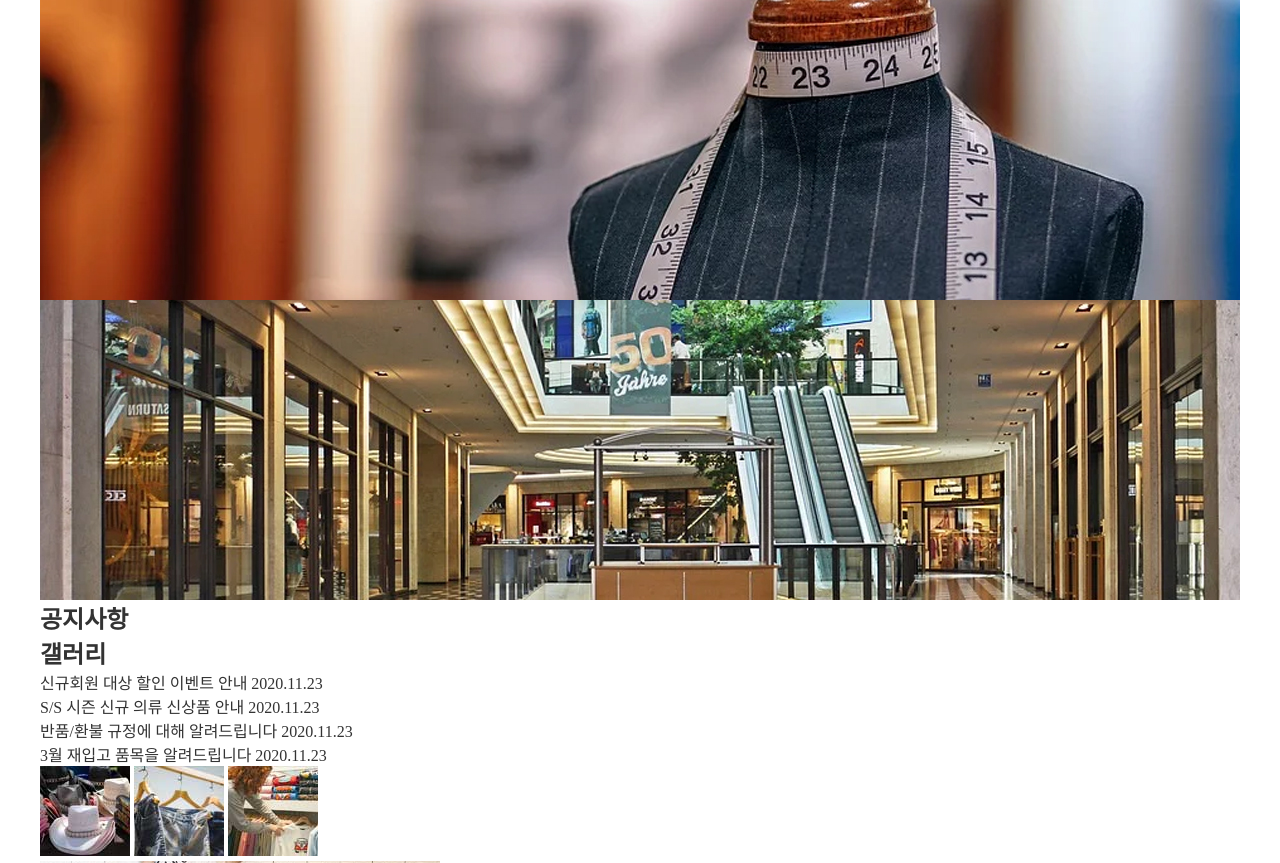
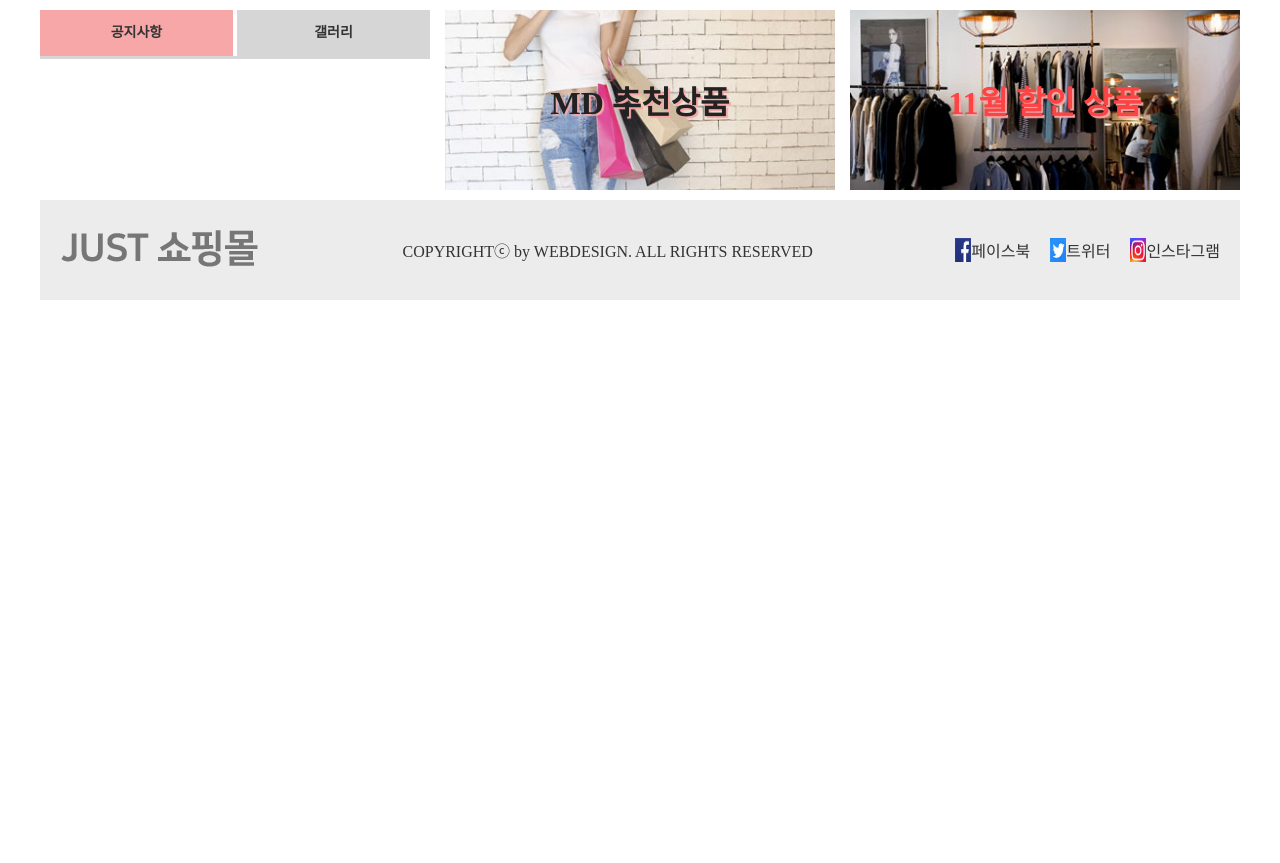
Before and after one commit to Jieun0310/-, a plain HTML site: page A-1/index.html in a window 1280 px wide. Shown: the part 400-1263 px from the top of the page. After the commit the page ends 800 px from the top, so only its background shows below. Drawn offline with Linux system fonts and the light colour scheme.

Commit message:
ㅑㅜㅑㅅ

```diff
--- a/A-1/css/style.css
+++ b/A-1/css/style.css
@@ -31,6 +31,8 @@ body{
     display: flex;
     align-items: center;
     justify-content: space-between;
+    position: relative;
+    z-index: 1;
 }
 
 .gnb{
@@ -39,7 +41,7 @@ body{
 
 .gnb>li {
     position: relative;
-    z-index: 1;
+
 }
 .gnb>li>a{
     display: block;
@@ -74,19 +76,194 @@ body{
 
 
 /* article */
-.slider{}
+.slider{
+    position: relative;
+    height: 300px;
+    overflow: hidden;
+
+}
 .slides{
-    position: relative;
-}
-.slide img{
-    display: block;
-    z-index: -1;
-}
-.slide p{
-    display: block;
+    display: flex;
+    flex-direction: column;
     position: absolute;
     top: 0;
     left: 0;
+
+}
+
+.slide{
+    position: relative;
+}
+
+
+.slide p{
+    position: absolute;
+    color: white;
+    top: 50%;
+    left: 50%;
+    transform: translate(-50%,-50%);
     text-align: center;
     font-size: 50px;
+    font-weight: bold;
+    text-shadow: 4px 4px 1px #f7a7a7;
 }
+
+/* contents */
+.contents{
+    display: flex;
+    height: 200px;
+    padding: 10px 0;
+    gap: 15px;
+
+}
+
+.contents > div{
+    width: 390px;
+    height: 180px;
+}
+
+.board .titles{
+    display: flex;
+    gap: 4px;
+    border-bottom: 3px solid #d6d6d6;
+}
+
+.board .titles h2{
+    height: 46px;
+    line-height: 46px;
+    background-color: #d6d6d6;
+    width: 193px;
+    font-size: 14px;
+    text-align: center;
+}
+
+.board .titles h2.active{
+    background-color: #f7a7a7;
+    color: #333;
+
+}
+
+.items .item2 img{
+    display: inline-block;
+    margin-right: 10px;
+}
+
+
+
+.banner{
+    position: relative;
+    cursor: pointer;
+}
+
+.banner img{
+    display: block;
+    width: 390px;
+    height: 180px;
+    object-fit: cover;
+
+}
+
+.banner h2{
+    position: absolute;
+    top: 50%;
+    left: 50%;
+    transform: translate(-50%,-50%);
+    color: #222222;
+    font-size: 32px;
+    text-shadow: 2px 2px 1px#f7a7a7;
+
+}
+
+.direct{
+    position: relative;
+}
+
+
+.direct img{
+    display: block;
+    width: 390px;
+    height: 180px;
+    object-fit: cover;
+}
+
+.direct h2{
+    position: absolute;
+    top: 50%;
+    left: 50%;
+    transform: translate(-50%,-50%);
+    color: #fd4343;
+    font-size: 32px;
+    width: 100%;
+    text-align: center;
+    text-shadow: 2px 2px 1px#f7a7a7;
+}
+
+
+
+.board .items {
+    display: none;
+    padding: 10px;
+}
+
+
+.board .items .item1 a{
+    padding: 4px 0;
+    display: flex;
+    justify-content: space-between;
+    font-size: 14px;
+}
+
+.board .items .item1 a:hover{
+    text-decoration: underline;
+}
+
+    .board .items .item2{
+    display: none;
+}
+
+.footer{
+    height: 100px;
+    background-color: #ececec;
+    display: flex;
+    align-items: center;
+    justify-content: space-between;
+    padding: 0 20px;
+}
+
+.footer .sns{
+    display: flex;
+    gap: 20px;
+}
+
+.footer .sns a {
+    display: flex;
+}
+.footer .sns img{
+    display: block;
+    width: 16px;
+}
+
+.modal{
+    display: none;
+    width: 360px;
+    height: 300px;
+    padding: 20px;
+    background-color: #ececec;
+    position: fixed;
+    top: 50%;
+    left: 50%;
+    transform: translate(-50%,-50%);
+    border: 1px solid #333;
+}
+
+.modal p{
+    margin-top: 30px;
+    font-size: 14px;
+}
+
+button{
+    position: absolute;
+    top: 80%;
+    left: 80%;
+    padding: 5px 5px;
+}
--- a/A-1/index.html
+++ b/A-1/index.html
@@ -5,7 +5,7 @@
     <meta name="viewport" content="width=device-width, initial-scale=1.0">
     <title>Just 쇼핑몰</title>
     <link rel="stylesheet" href="./css/style.css">
-    <script src="./js/jquery-1.12.4.js"></script>
+    <script src="./js/script.js"></script>
 </head>
 <body>
     <div class="wrap">
@@ -71,27 +71,61 @@
         <!-- article -->
 
         <main class="contents">
+
             <div class="board">
+
                 <div class="titles">
-                    <h2><a href="#">공지사항</a></h2>
+                    <h2 class="active"><a href="#">공지사항</a></h2>
                     <h2><a href="#">갤러리</a></h2>
                 </div>
+
                 <div class="items">
-                    <div class="item">
-                        <p>신규회원 대상 할인 이벤트 안내	2020.11.23</p>
-                        <p>S/S 시즌 신규 의류 신상품 안내	2020.11.23</p>
-                        <p>반품/환불 규정에 대해 알려드립니다 2020.11.23</p>
-                        <p>3월 재입고 품목을 알려드립니다	2020.11.23</p>
-                    </div>
-                    <div class="item">
-                        <img src="./images/gallery 이미지/icon1.jpg" alt="갤러리1">
-                        <img src="./images/gallery 이미지/icon2.jpg" alt="갤러리2">
-                        <img src="./images/gallery 이미지/icon3.jpg" alt="갤러리3">
-                    </div>
+                    <ul class="item1">
+                        <li>
+                            <a href="#">
+                                <p class="show_modal">신규회원 대상 할인 이벤트 안내</p>
+                                <span>2020.11.23</span>
+                            </a>
+                        </li>
+                        <li>
+                            <a href="#">
+                                <p>S/S 시즌 신규 의류 신상품 안내</p>
+                                <span>2020.11.23</span>
+                            </a>
+                        </li>
+                        <li>
+                            <a href="#">
+                                <p>반품/환불 규정에 대해 알려드립니다</p>
+                                <span>2020.11.23</span>
+                             </a>
+                         </li>
+                        <li>
+                            <a href="#">
+                                <p>3월 재입고 품목을 알려드립니다</p>
+                                <span>2020.11.23</span>
+                            </a>
+                        </li>
+                    </ul>
+
+                    <ul class="item2">
+                       <li><img src="./images/gallery 이미지/icon1.jpg" alt="갤러리1"></li>
+                       <li><img src="./images/gallery 이미지/icon2.jpg" alt="갤러리2"></li>
+                       <li><img src="./images/gallery 이미지/icon3.jpg" alt="갤러리3"></li>
+                    </ul>
                 </div>
             </div>
-            <div class="banner"><img src="./images/배너 이미지/direct2.jpg" alt="배너"></div>
-            <div class="direct"><a href="#"><img src="./images/바로가기 이미지/direc2t.jpg" alt="바로가기 이미지"></a></div>
+
+            <div class="banner">
+                <img src="./images/배너 이미지/banner.jpg" alt="배너">
+                <h2>MD 추천상품</h2>
+            </div>
+
+            <div class="direct">
+                <a href="#">
+                    <img src="./images/바로가기 이미지/direct.jpg" alt="바로가기 이미지">
+                    <h2>11월 할인 상품</h2>
+                </a>
+            </div>
         </main>
 
         <footer class="footer">
@@ -108,11 +142,8 @@
     <div class="modal">
         <h2>신규회원 대상 이벤트 안내</h2>
         <p>즐거운 쇼핑 환경을 위해 항상 노력하는 JUST 쇼핑몰입니다. 고객님들께 한 단계 더 나아가 보답하는 ON쇼핑몰이 되고자신규회원 대상 10% 할인 이벤트를 실시하고 있습니다. 웹과 모바일에서 모두 이용 가능하며, 수준 높은 서비스를 위해 앞으로도 꾸준히 노력할 것을 약속드립니다.</p>
-        <button>닫기</button>
+        <button class="close_modal">닫기</button>
     </div>
 
-    <script>
-        console.log($)
-    </script>
 </body>
 </html>
--- /dev/null
+++ b/A-1/js/script.js
@@ -0,0 +1,55 @@
+$(function(){
+
+    // 모달
+    $('.show_modal').click(function(){
+        $('.modal').show();
+        });
+
+    $('.close_modal').click(function(){
+    $('.modal').hide();
+     });
+
+//     // $('.gnb').hover(function(){
+//     //     $('.gnb ul').slideDown(600);
+//     // }),
+//     // $('.gnb').hover(function(){
+//     //     $('.gnb ul').slideUp(600);
+//     // })
+
+//     setInterval(function(){
+//         $('.slides').animate({left:'-100%'},function(){
+//             $('.slide').first().appendTo('.slides')
+//             $(this).css('top',0)
+//         })
+//     },3000)
+
+//     $('.items').eq(0).show()
+
+//     $('.titles h2').click(function(){
+//         $('.titles h2').removeClass('active')
+//         $(this).addClass('active')
+//         var index =$(this).index
+//         console.log(index)
+
+//         $('.itmes').hide()
+//         $('.itmes').eq()
+//     })
+
+
+
+// })
+
+// $('.show_modal').click(function(){
+//     $('.modal').show();
+// });
+
+// $('.close_modal').click(function(){
+//     $('.modal').hide();
+// });
+
+// $('.gnb').hover(function(){
+//     $('.gnb ul').stop().slideDown(600);
+// }),
+// $('.gnb').hover(function(){
+//     $('.gnb ul').stop().slideUp(600);
+})
```
